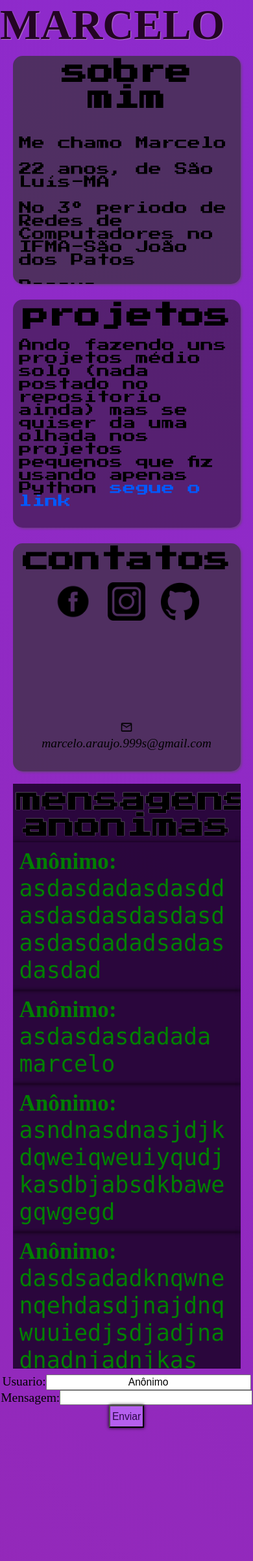
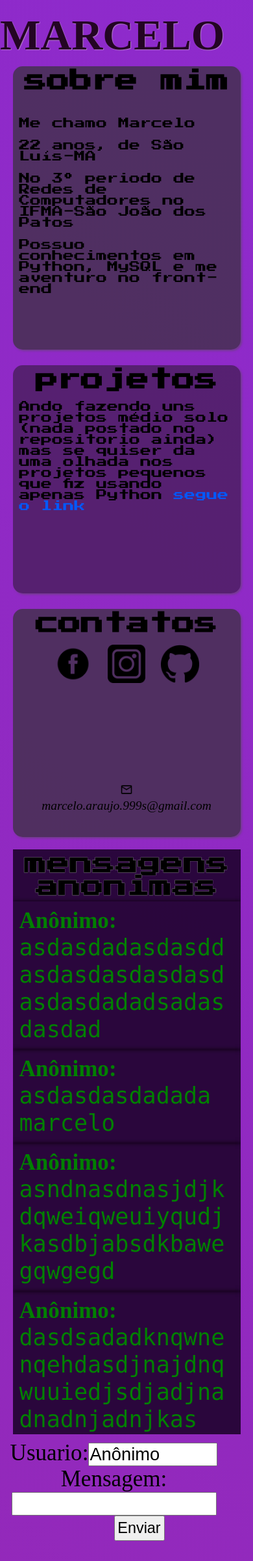
Before and after one commit to marcelo-py/portfolio, a Django app: page / in a window 390 px wide. Shown: the top 2402 px of the page at 65% size. Run offline with Django 3.2, Linux system fonts and the light colour scheme; data comes from the database, SQL or seed files in the repository; some web fonts are replaced.

Commit message:
deixando o site mais responssivo

```diff
--- a/apresentacao/templates/paginas/index.html
+++ b/apresentacao/templates/paginas/index.html
@@ -67,6 +67,8 @@
                 {%endif%}
             {%endfor%}
         </div>
+
+        <div class="coisasdamsg">
             <form id="mandamsg" action="{% url 'index' %}" method="post">
                 {% csrf_token %}
                 {{ usuario }}
@@ -77,4 +79,6 @@
             </form>
         </div>
 
+    </div>
+
 {%endblock%}
--- a/templates/base.html
+++ b/templates/base.html
@@ -22,6 +22,9 @@
         * {
             margin: 0;
             padding: 0;
+        }
+        header{
+            margin-top: 2%;
         }
         body{
             background-image: linear-gradient(45deg, #b55fee, rgb(156, 38, 156), #892CDC, #52057B);
@@ -119,22 +122,6 @@
             padding: 10px;
             font-size: 17px;
         }
-        #mandamsg{
-            text-align: right;
-        }
-        input{
-            margin-left: 85%;
-        }
-        #id_mensagem{
-            width: 320px;
-            margin-left: 74%;
-        }
-        button{
-            background-color: #b55fee;
-            box-shadow: 0 0 5px black;
-            color: rgb(43, 6, 73);
-            width: 50px;
-        }
         .links{
             text-decoration: none;
             color: rgb(0, 89, 255);
@@ -146,6 +133,28 @@
         }
         .contato_link{
             display: inline;
+        }
+
+        label{
+            margin-left: 50%;
+        }
+        input{
+            width: 315px;;
+        }
+        .coisasdamsg{
+            text-align: right;
+        }
+        button{
+            width: 50px;
+            height: 30px;
+            font-size: 15px;
+            position: relative;
+            display: flow-root;
+            left: 87%;
+        }
+
+        #id_usuario{
+            width: 120px;
         }
         @keyframes cores{
             0%{
@@ -164,57 +173,69 @@
             }
         }
         @media (min-width: 50px) and (max-width: 900px){
-            #sobre, #projetos, #contatos{
+            #projetos, #contatos{
                 width: 90vw;
                 height: 90vw;
+            }
+            #sobre{
+                width: 90vw;
+                height: 112vw;
+
             }
             #mensagens{
                 width: 90vw;
                 max-height: 900px;
+
             }
             h2{
-                font-size: 40px;
+                font-size: 9vw;
             }
             .descricao{
-                font-size: 20px;
+                font-size: 17px;
                 width: 95%;
                 word-wrap: break-word;
             }
             #mensage{
                 font-size: 9vw;
             }
-            input{
-                margin-left: 0%;
-            }
-            #id_mensagem{
-                width: 75%;
-                margin-left: 0px;
-                height: 5vw;
-                font-size: 5vw;
-            }
-            #id_usuario{
-                height: 5vw;
-                font-size: 4vw;
-                width: 80%;
-                text-align: center;
-            }
-            label{
-                font-size: 5vw;
-            }
-            button{
-                width: 14vw;
-                height: 9vw;
-                font-size: 4vw;
-            }
-            #mandamsg{
-                text-align: center;
-            }
+
             address{
                 font-size: 5vw;
             }
             .contatos{
                 width: 15vw;
                 height: 15vw;
+            }
+            h1{
+                margin-top: 2%;
+            }
+            .coisasdamsg{
+                text-align: center;
+            }
+            #mandamsg{
+                width: 90%;
+                margin: 0%;
+            }
+            label{
+                margin-left: 0%;
+                margin-left: 20%;
+                font-size: 9vw;
+                margin: 0%;
+            }
+            input{
+                font-size: 7vw;
+                width: 80vw;
+                margin: 0%;
+            }
+            button{
+                width: 20vw;
+                height: 10vw;
+                font-size: 6vw;
+                position: relative;
+                left: 50%;
+            }
+            #id_usuario{
+                width: 50vw;
             }
         }
     </style>
```
Lines whose indentation alone changed are shown as unchanged.
